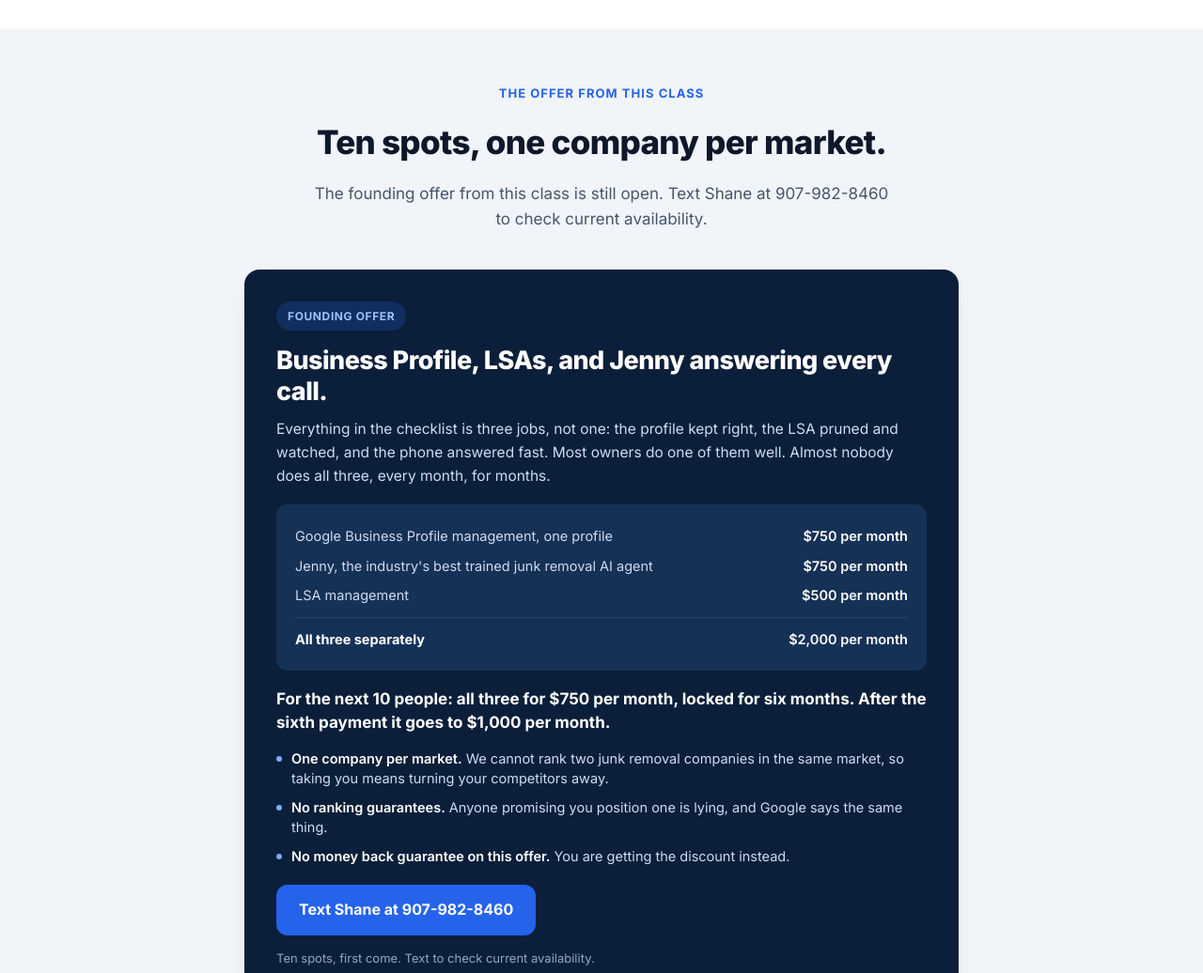
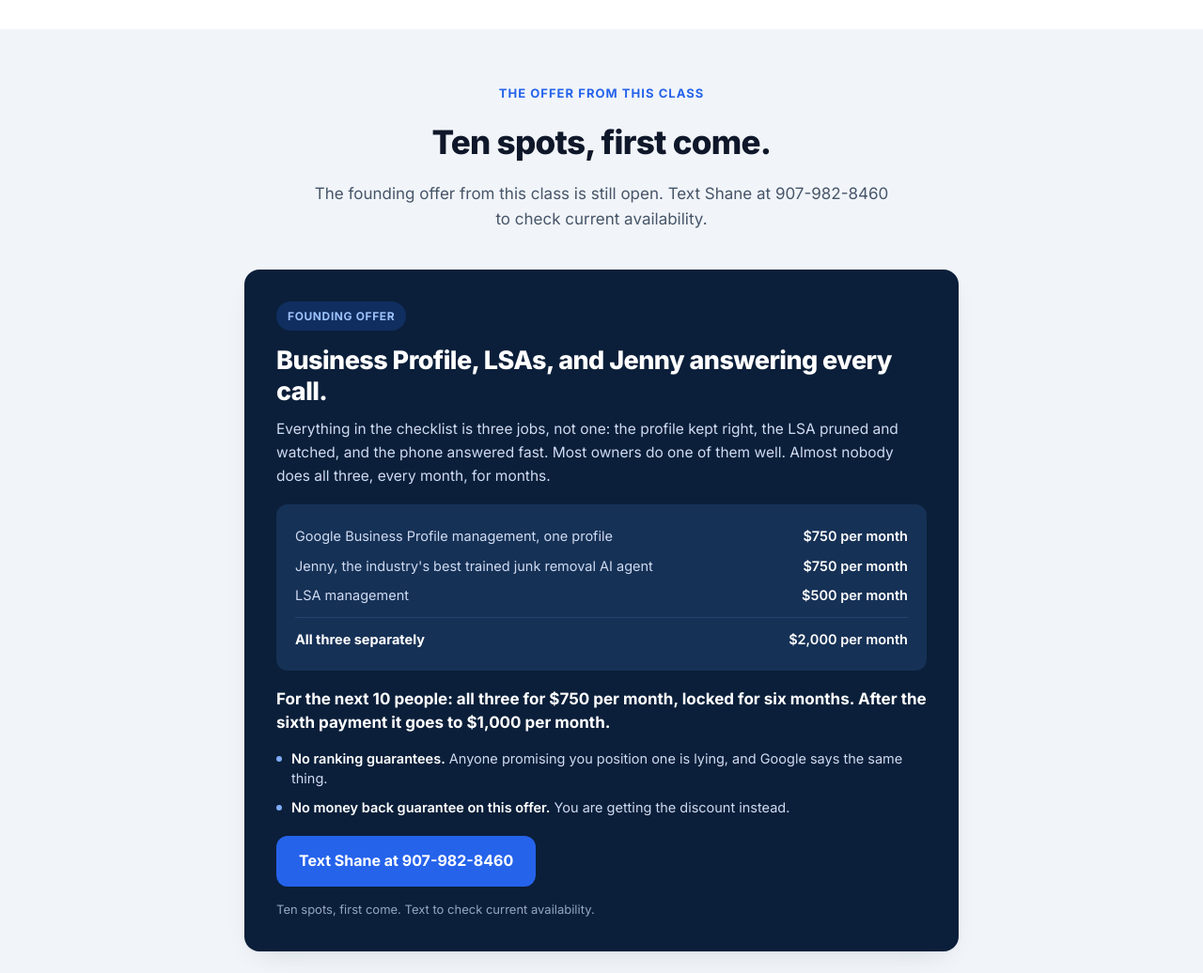
Before and after one commit to rlgodbold/jra-masterclass, a website: page public/lsa.html in a window 1280 px wide. Shown: the part 840-1876 px from the top of the page at 94% size. Drawn offline with Linux system fonts and the light colour scheme; no server answers.

Commit message:
Remove market exclusivity from the LSA offer
Offer scarcity is now ten spots first come. Exclusivity language removed
from the /lsa page and the checklist delivery email.

Co-Authored-By: Claude Opus 4.8 <noreply@anthropic.com>

```diff
--- a/email.js
+++ b/email.js
@@ -154,7 +154,7 @@ export async function sendLsaAssetsEmail({ name, email, session, checklistUrl, s
     </p>
     ${nextLine}
     ${joinLine}
-    <p style="margin:0 0 16px">The founding offer from the class is still open: ten spots, one company per market. Business Profile management, LSAs, and Jenny answering every call, $750 per month locked for six months, then $1,000 per month. No ranking guarantees, no money back guarantee. To check availability, text Shane at <strong>907-982-8460</strong>.</p>
+    <p style="margin:0 0 16px">The founding offer from the class is still open: ten spots, first come. Business Profile management, LSAs, and Jenny answering every call, $750 per month locked for six months, then $1,000 per month. No ranking guarantees, no money back guarantee. To check availability, text Shane at <strong>907-982-8460</strong>.</p>
     <p style="margin:0 0 4px">Talk soon,</p>
     <p style="margin:0 0 16px"><strong>${webinar.hostName}</strong><br>${webinar.hostTitle}</p>
     ${marketingFooter(email)}
--- a/public/lsa.html
+++ b/public/lsa.html
@@ -218,7 +218,7 @@
 <section class="block alt">
   <div class="wrap">
     <div class="kicker">The offer from this class</div>
-    <h2 class="section-title">Ten spots, one company per market.</h2>
+    <h2 class="section-title">Ten spots, first come.</h2>
     <p class="section-sub">The founding offer from this class is still open. Text Shane at 907-982-8460 to check current availability.</p>
     <div class="offer">
       <span class="badge">Founding offer</span>
@@ -232,7 +232,6 @@
       </div>
       <p class="headline">For the next 10 people: all three for $750 per month, locked for six months. After the sixth payment it goes to $1,000 per month.</p>
       <ul>
-        <li><span class="d"></span><span><b>One company per market.</b> We cannot rank two junk removal companies in the same market, so taking you means turning your competitors away.</span></li>
         <li><span class="d"></span><span><b>No ranking guarantees.</b> Anyone promising you position one is lying, and Google says the same thing.</span></li>
         <li><span class="d"></span><span><b>No money back guarantee on this offer.</b> You are getting the discount instead.</span></li>
       </ul>
```
